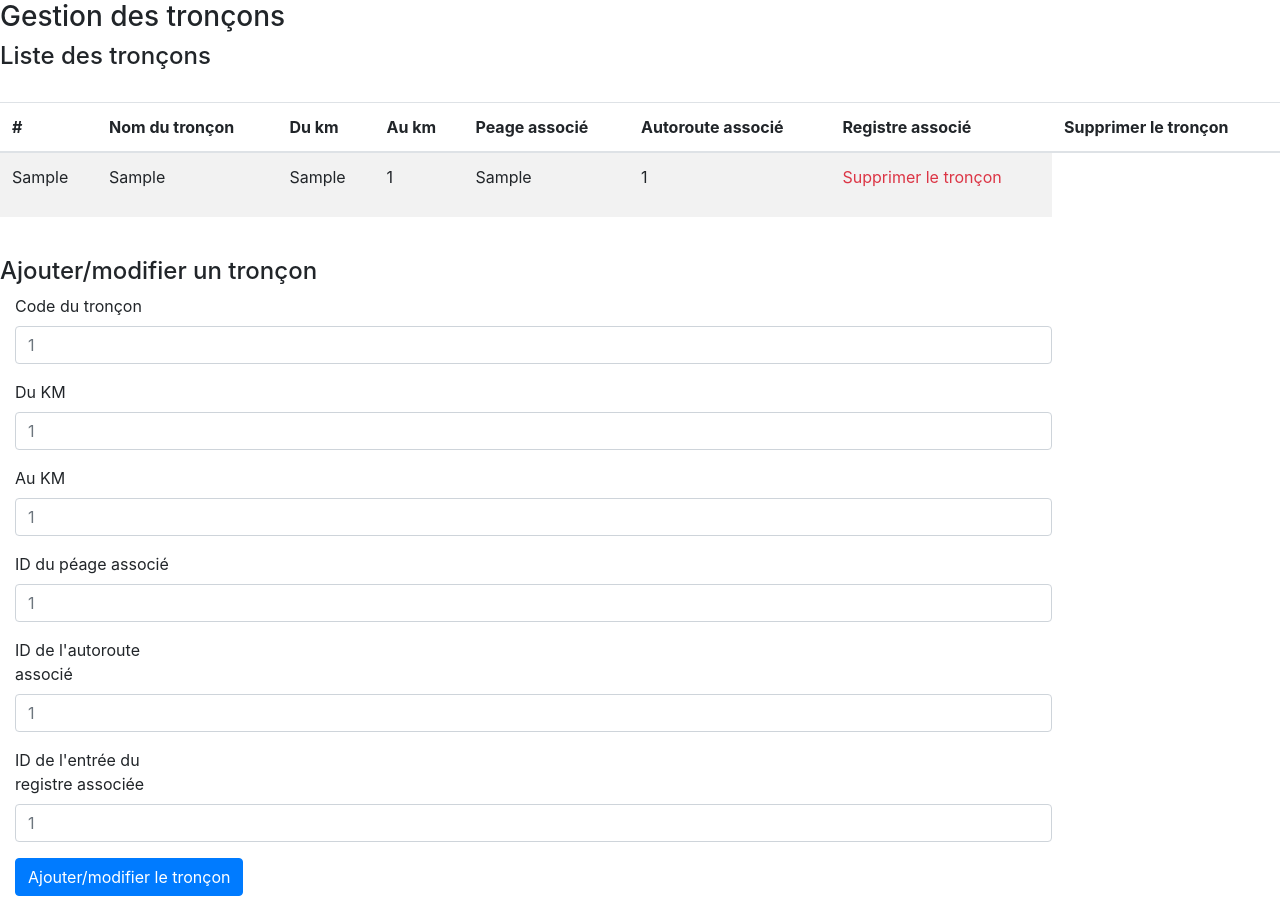
After one commit to MrWazaby/gestion-autoroute, a PHP site: template views/troncons.php in a window 1280 px wide. The commit adds this page. Run offline with PHP 8.4, Linux system fonts and the light colour scheme; the template is opened without the code that fills it: most values are stand-ins (such as "Sample title", 1, 10 or a date in 2020); some libraries are stand-ins or nearby versions.

Commit message:
Add section gestion(WIP)

```diff
--- a/views/admin.php
+++ b/views/admin.php
@@ -20,7 +20,7 @@
       <?php include("views/exits.php"); ?>
     </div>
     <div class="tab-pane fade<?php echo getPagePane('sections'); ?>" id="sections">
-      Troncons
+      <?php include("views/troncons.php"); ?>
     </div>
     <div class="tab-pane fade<?php echo getPagePane('register'); ?>" id="register">
       Registre
--- /dev/null
+++ b/views/troncons.php
@@ -0,0 +1,77 @@
+<h3>Gestion des tronçons</h3>
+<h4>Liste des tronçons</h4>
+<br>
+<table class="table table-striped table-hover ">
+  <thead>
+    <tr>
+      <th>#</th>
+      <th>Nom du tronçon</th>
+      <th>Du km</th>
+      <th>Au km</th>
+      <th>Peage associé</th>
+      <th>Autoroute associé</th>
+      <th>Registre associé</th>
+      <th>Supprimer le tronçon</th>
+    </tr>
+  </thead>
+  <tbody>
+    <?php foreach ($sections as $section) { ?>
+      <tr>
+        <td><?php echo($section["CodT"]) ?></td>
+        <td><?php echo($section["DuKm"]) ?></td>
+        <td><?php echo($section["AuKm"]) ?></td>
+        <td><?php echo($section["idPeage"]) ?></td>
+        <td><?php echo($section["CodA"]) ?></td>
+        <td><?php echo($section["NumE"]) ?></td>
+        <td><a href="admin.php?deleteSection=<?php echo($city["CodT"]) ?>&amp;page=sections"><p class="text-danger">Supprimer le tronçon</p></a></td>
+      </tr>
+    <?php } ?>
+  </tbody>
+</table>
+<br>
+<h4>Ajouter/modifier un tronçon</h4>
+<form class="form-horizontal" method="post" action="admin.php?page=sections">
+  <fieldset>
+    <div class="form-group">
+      <label for="inputCodT" class="col-lg-2 control-label">Code du tronçon</label>
+      <div class="col-lg-10">
+        <input class="form-control" id="inputPostc" placeholder="1" type="text" name="sectionCodT">
+      </div>
+    </div>
+    <div class="form-group">
+      <label for="inputCodT" class="col-lg-2 control-label">Du KM</label>
+      <div class="col-lg-10">
+        <input class="form-control" id="inputPostc" placeholder="1" type="text" name="sectionDuKm">
+      </div>
+    </div>
+    <div class="form-group">
+      <label for="inputCodT" class="col-lg-2 control-label">Au KM</label>
+      <div class="col-lg-10">
+        <input class="form-control" id="inputPostc" placeholder="1" type="text" name="sectionAuKm">
+      </div>
+    </div>
+    <div class="form-group">
+      <label for="inputCodT" class="col-lg-2 control-label">ID du péage associé</label>
+      <div class="col-lg-10">
+        <input class="form-control" id="inputPostc" placeholder="1" type="text" name="sectionIDPeage">
+      </div>
+    </div>
+    <div class="form-group">
+      <label for="inputCodT" class="col-lg-2 control-label">ID de l'autoroute associé</label>
+      <div class="col-lg-10">
+        <input class="form-control" id="inputPostc" placeholder="1" type="text" name="sectionCodA">
+      </div>
+    </div>
+    <div class="form-group">
+      <label for="inputCodT" class="col-lg-2 control-label">ID de l'entrée du registre associée</label>
+      <div class="col-lg-10">
+        <input class="form-control" id="inputPostc" placeholder="1" type="text" name="sectionNumE">
+      </div>
+    </div>
+    <div class="form-group">
+      <div class="col-lg-10 col-lg-offset-2">
+        <button type="submit" class="btn btn-primary">Ajouter/modifier le tronçon</button>
+      </div>
+    </div>
+  </fieldset>
+</form>
```
Also changed, not shown: controllers/admin.php (+9 -0 lines), models/admin.php (+45 -0 lines).
